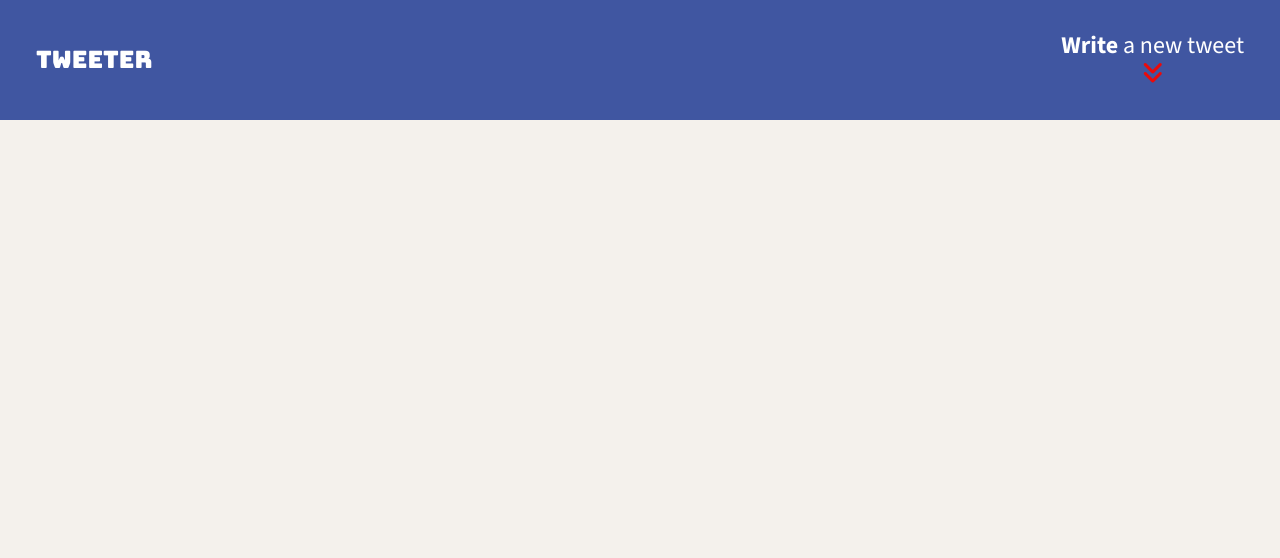
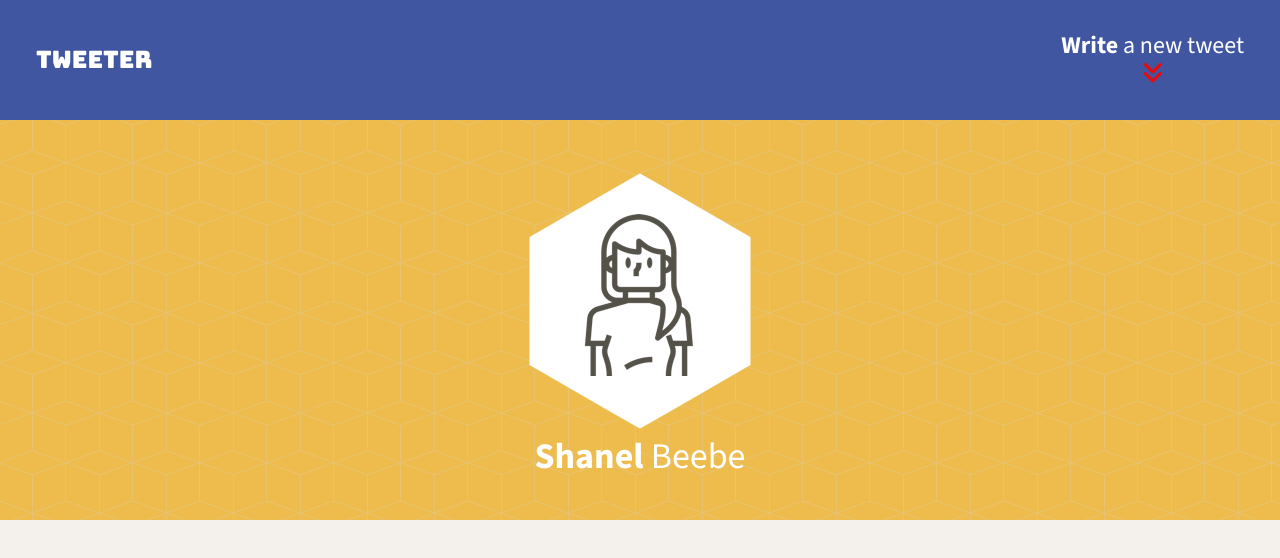
Before and after one commit to shanelbb/tweeter, a website: page public/index.html in a window 1280 px wide. Drawn offline with nearby package versions, Linux system fonts and the light colour scheme.

Commit message:
add and style header

```diff
--- a/public/index.html
+++ b/public/index.html
@@ -15,6 +15,7 @@
     <!-- App CSS -->
     <link rel="stylesheet" href="/styles/layout.css" type="text/css" />
     <link rel="stylesheet" href="./styles/nav.css" />
+    <link rel="stylesheet" href="./styles/header.css" />
 
     <!-- External JS -->
     <script src="https://ajax.googleapis.com/ajax/libs/jquery/3.4.1/jquery.min.js"></script>
@@ -34,6 +35,15 @@
       </div>
     </nav>
 
+    <header>
+      <div class="profile-pic">
+        <img src="/images/profile-hex.png" />
+      </div>
+      <div>
+        <h2><strong>Shanel</strong> Beebe</h2>
+      </div>
+    </header>
+
     <!-- Page-specific (main) content here -->
     <main class="container"></main>
   </body>
--- /dev/null
+++ b/public/styles/header.css
@@ -0,0 +1,21 @@
+header {
+  height: 520px;
+  width: 100%;
+  padding: 120px 50px 0;
+  display: flex;
+  flex-direction: column;
+  justify-content: center;
+  align-items: center;
+  background: url("../images/cubes.png");
+  background-color: #eebc4c;
+}
+
+.profile-pic {
+  padding-top: 10px;
+}
+
+header h2 {
+  margin: 0;
+  font-weight: normal;
+  color: #ffffff;
+}
--- a/public/styles/nav.css
+++ b/public/styles/nav.css
@@ -1,8 +1,6 @@
-header {
-}
-
 nav {
-  width: 100vw;
+  width: 100%;
+  position: fixed;
   height: 120px;
   padding: 0 1.5em;
   display: flex;
--- a/server/data-files/initial-tweets.json
+++ b/server/data-files/initial-tweets.json
@@ -8,7 +8,7 @@
     "content": {
       "text": "If I have seen further it is by standing on the shoulders of giants"
     },
-    "created_at": 1712793344667
+    "created_at": 1713039826210
   },
   {
     "user": {
@@ -19,6 +19,6 @@
     "content": {
       "text": "Je pense , donc je suis"
     },
-    "created_at": 1712879744667
+    "created_at": 1713126226210
   }
 ]
```
Also changed, not shown: public/images/cubes.png (added), public/images/funky-lines.png (added).
